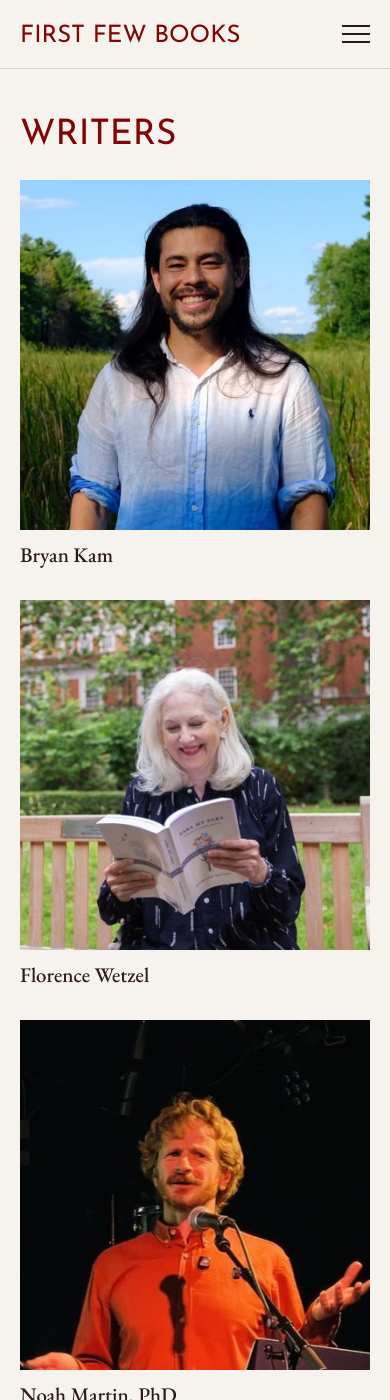
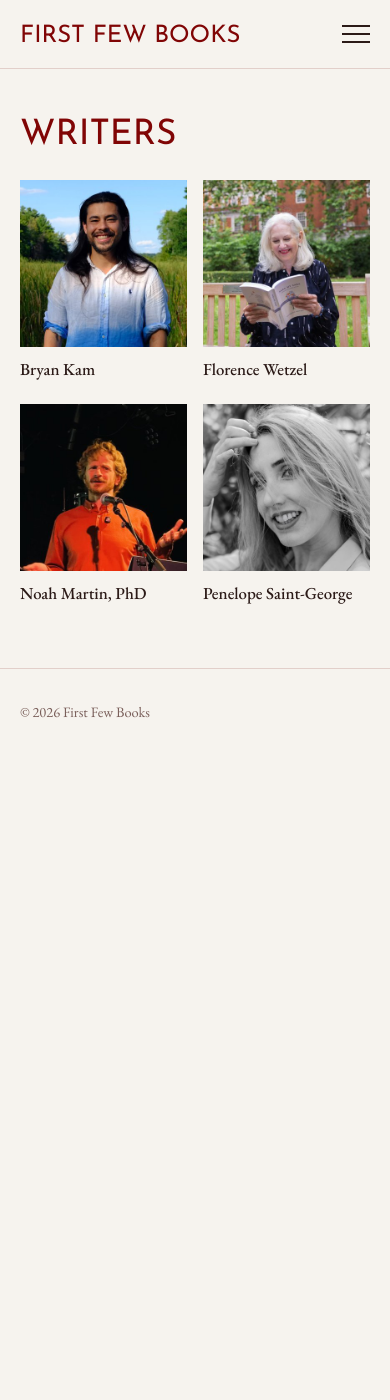
Before and after one commit to nelepope/firstfewbooks, a Jekyll site: the page built from writers/index.html, in a window 390 px wide and 1400 px high. Built offline with Jekyll 4.4.1, drawn with Linux system fonts in a browser that asks for light colours.

Commit message:
Writers page on phones: two writers per row
Co-Authored-By: Claude Opus 5.5 <noreply@anthropic.com>

```diff
--- a/assets/css/style.css
+++ b/assets/css/style.css
@@ -317,3 +317,8 @@ main > .wrap:first-child { padding-top: 48px; }
 }
 .member-links a::after { content: " ↗"; font-size: .85em; }
 .member-links a:hover { font-style: italic; border-color: var(--accent); }
+/* Writers page on phones: two writers per row */
+@media (max-width: 640px) {
+  .member-grid { grid-template-columns: repeat(2, 1fr); gap: 24px 16px; }
+  .member-card h3 { font-size: 1.05rem; }
+}
```
